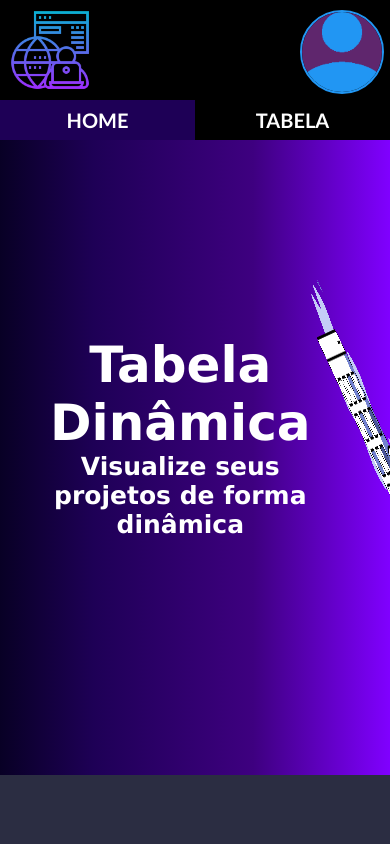
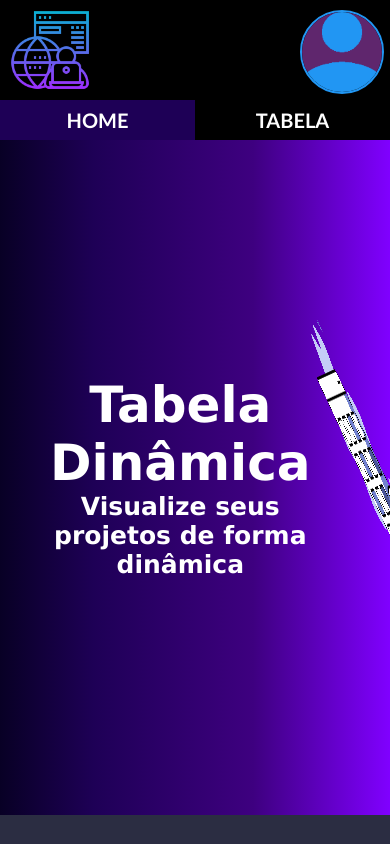
Before and after one commit to Web-LIA/Tabela-Dinamica, a React (Create React App) app: page / in a window 390 px wide. Shown: the top 844 px of the page. Built offline with nearby package versions, Linux system fonts and the light colour scheme.

Commit message:
fix: consertar o padding top da pagina

```diff
--- a/src/App.css
+++ b/src/App.css
@@ -7,5 +7,6 @@
 @media screen and (max-width: 600px){
   .rota{
     padding-left: 0px;
+    padding-top: 140px;
   }
 }
```
